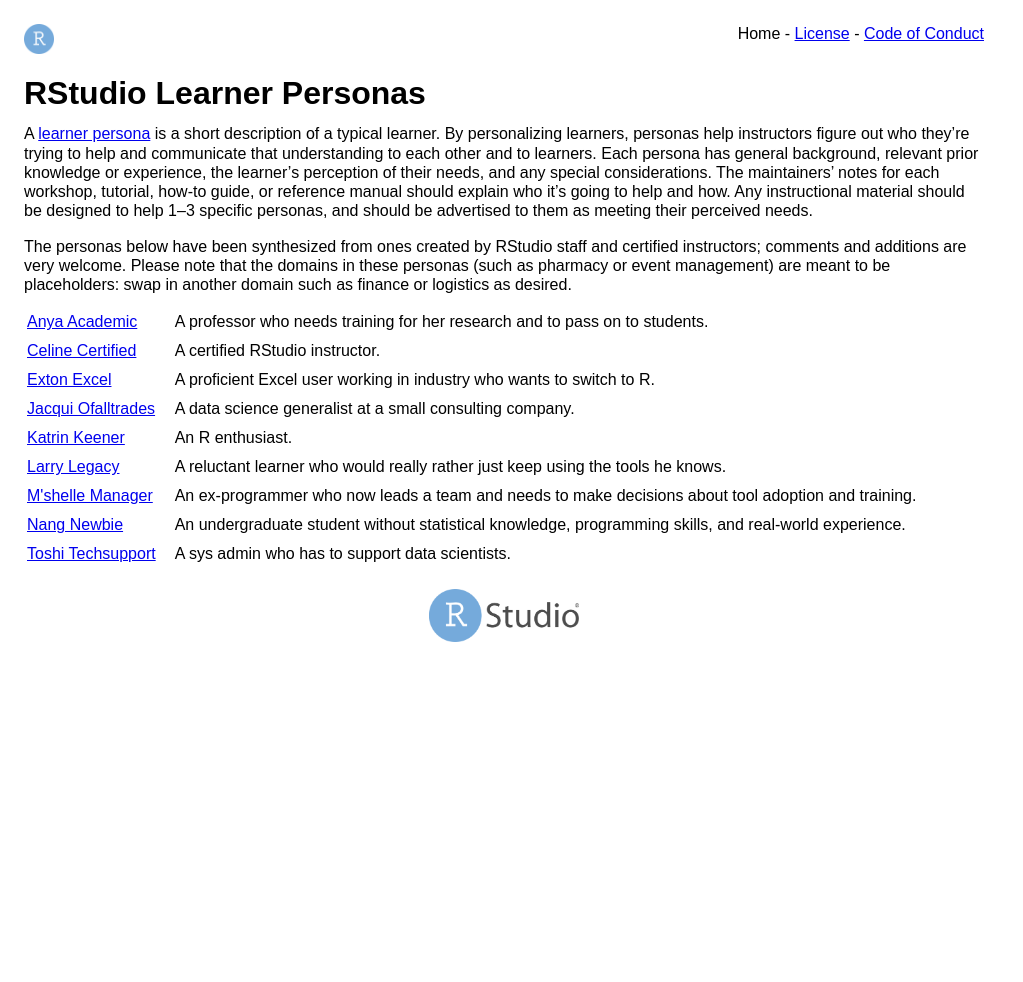
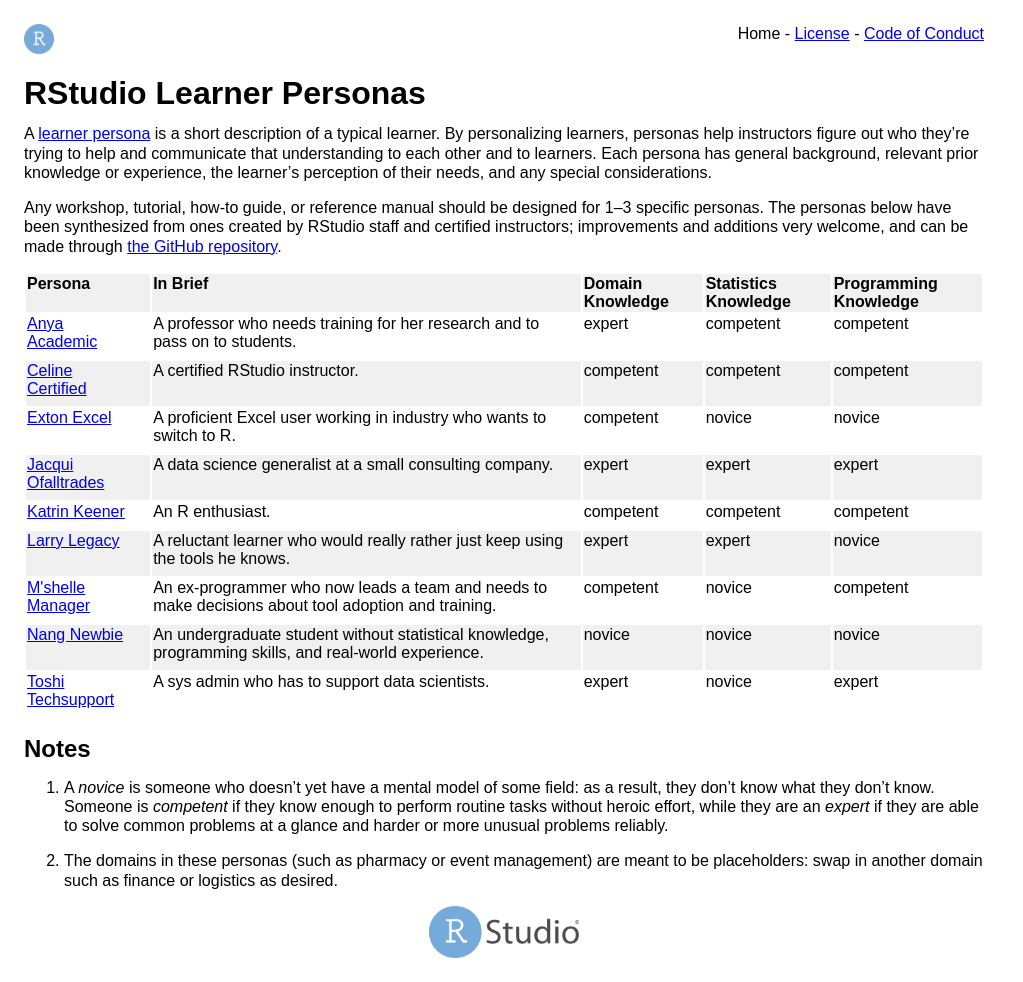
Before and after one commit to rstudio-education/learner-personas, a Jekyll site: the page built from index.md, in a window 1280 px wide. Shown: the whole page, without its empty margins (0-1023 px from the left). Built offline with Jekyll 4.4.1, drawn with Linux system fonts in a browser that asks for light colours; before the commit the page ends 900 px from its top, so only the background shows below that.

Commit message:
Adding notes to home page and improving layout

```diff
--- a/assets/site.css
+++ b/assets/site.css
@@ -6,7 +6,7 @@ body {
 }
 
 header {
-    text-align: right;
+  text-align: right;
 }
 
 footer {
@@ -23,7 +23,17 @@ img.title {
   padding-bottom: 1em;
 }
 
+th {
+  text-align: left;
+  vertical-align: top;
+}
+
 td {
+  vertical-align: top;
   padding-right: 1em;
   padding-bottom: 0.5em;
 }
+
+tr:nth-child(odd) {
+    background-color: #f0f0f0;
+}
--- a/index.md
+++ b/index.md
@@ -9,65 +9,108 @@ A [learner persona][personas] is a short description of a typical learner. By
 personalizing learners, personas help instructors figure out who they’re trying
 to help and communicate that understanding to each other and to learners. Each
 persona has general background, relevant prior knowledge or experience, the
-learner’s perception of their needs, and any special considerations.  The
-maintainers' notes for each workshop, tutorial, how-to guide, or reference
-manual should explain who it's going to help and how. Any instructional material
-should be designed to help 1–3 specific personas, and should be advertised to
-them as meeting their perceived needs.
+learner’s perception of their needs, and any special considerations.
 
-The personas below have been synthesized from ones created by RStudio staff and
-certified instructors; comments and additions are very welcome.  Please note
-that the domains in these personas (such as pharmacy or event management) are
-meant to be placeholders: swap in another domain such as finance or logistics
-as desired.
+Any workshop, tutorial, how-to guide, or reference manual should be designed for
+1–3 specific personas.  The personas below have been synthesized from ones
+created by RStudio staff and certified instructors; improvements and additions
+very welcome, and can be made through [the GitHub repository][repo].
 
 <table>
 
   <tr>
+    <th>Persona</th>
+    <th>In Brief</th>
+    <th>Domain Knowledge</th>
+    <th>Statistics Knowledge</th>
+    <th>Programming Knowledge</th>
+  </tr>
+
+  <tr>
     <td><a href="./anya-academic/">Anya Academic</a></td>
     <td>A professor who needs training for her research and to pass on to students.</td>
+    <td>expert</td>
+    <td>competent</td>
+    <td>competent</td>
   </tr>
 
   <tr>
     <td><a href="./celine-certified/">Celine Certified</a></td>
     <td>A certified RStudio instructor.</td>
+    <td>competent</td>
+    <td>competent</td>
+    <td>competent</td>
   </tr>
 
   <tr>
     <td><a href="./exton-excel/">Exton Excel</a></td>
     <td>A proficient Excel user working in industry who wants to switch to R.</td>
+    <td>competent</td>
+    <td>novice</td>
+    <td>novice</td>
   </tr>
 
   <tr>
     <td><a href="./jacqui-ofalltrades/">Jacqui Ofalltrades</a></td>
     <td>A data science generalist at a small consulting company.</td>
+    <td>expert</td>
+    <td>expert</td>
+    <td>expert</td>
   </tr>
 
   <tr>
     <td><a href="./katrin-keener/">Katrin Keener</a></td>
     <td>An R enthusiast.</td>
+    <td>competent</td>
+    <td>competent</td>
+    <td>competent</td>
   </tr>
 
   <tr>
     <td><a href="./larry-legacy/">Larry Legacy</a></td>
     <td>A reluctant learner who would really rather just keep using the tools he knows.</td>
+    <td>expert</td>
+    <td>expert</td>
+    <td>novice</td>
   </tr>
 
   <tr>
     <td><a href="./mshelle-manager/">M'shelle Manager</a></td>
     <td>An ex-programmer who now leads a team and needs to make decisions about tool adoption and training.</td>
+    <td>competent</td>
+    <td>novice</td>
+    <td>competent</td>
   </tr>
 
   <tr>
     <td><a href="./nang-newbie/">Nang Newbie</a></td>
     <td>An undergraduate student without statistical knowledge, programming skills, and real-world experience.</td>
+    <td>novice</td>
+    <td>novice</td>
+    <td>novice</td>
   </tr>
 
   <tr>
     <td><a href="./toshi-techsupport/">Toshi Techsupport</a></td>
     <td>A sys admin who has to support data scientists.</td>
+    <td>expert</td>
+    <td>novice</td>
+    <td>expert</td>
   </tr>
 
 </table>
 
+## Notes
+
+1.  A *novice* is someone who doesn't yet have a mental model of some field: as
+    a result, they don't know what they don't know.  Someone is *competent* if
+    they know enough to perform routine tasks without heroic effort, while they
+    are an *expert* if they are able to solve common problems at a glance and
+    harder or more unusual problems reliably.
+
+2.  The domains in these personas (such as pharmacy or event management) are
+    meant to be placeholders: swap in another domain such as finance or
+    logistics as desired.
+
 [personas]: http://teachtogether.tech/#s:process-personas
+[repo]: https://github.com/rstudio-education/learner-personas/
```
